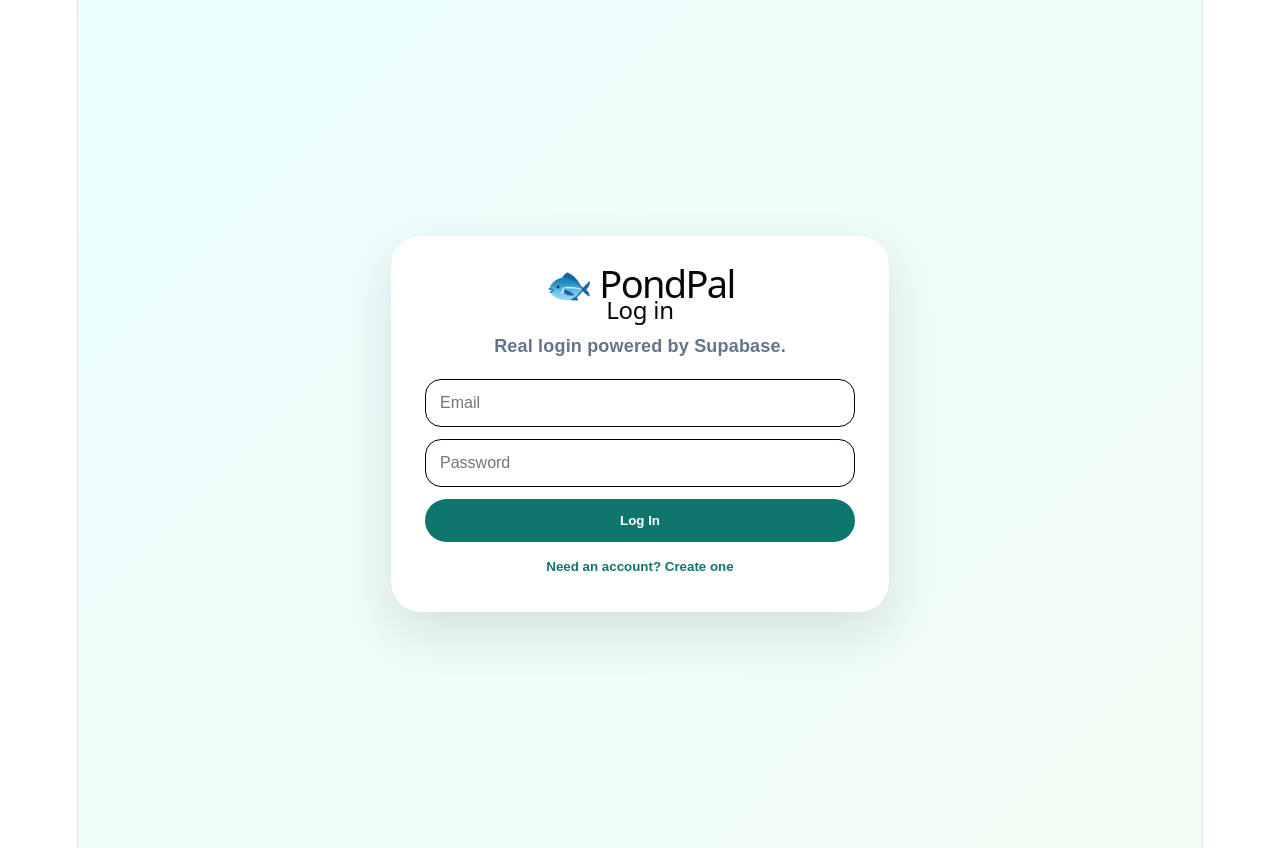
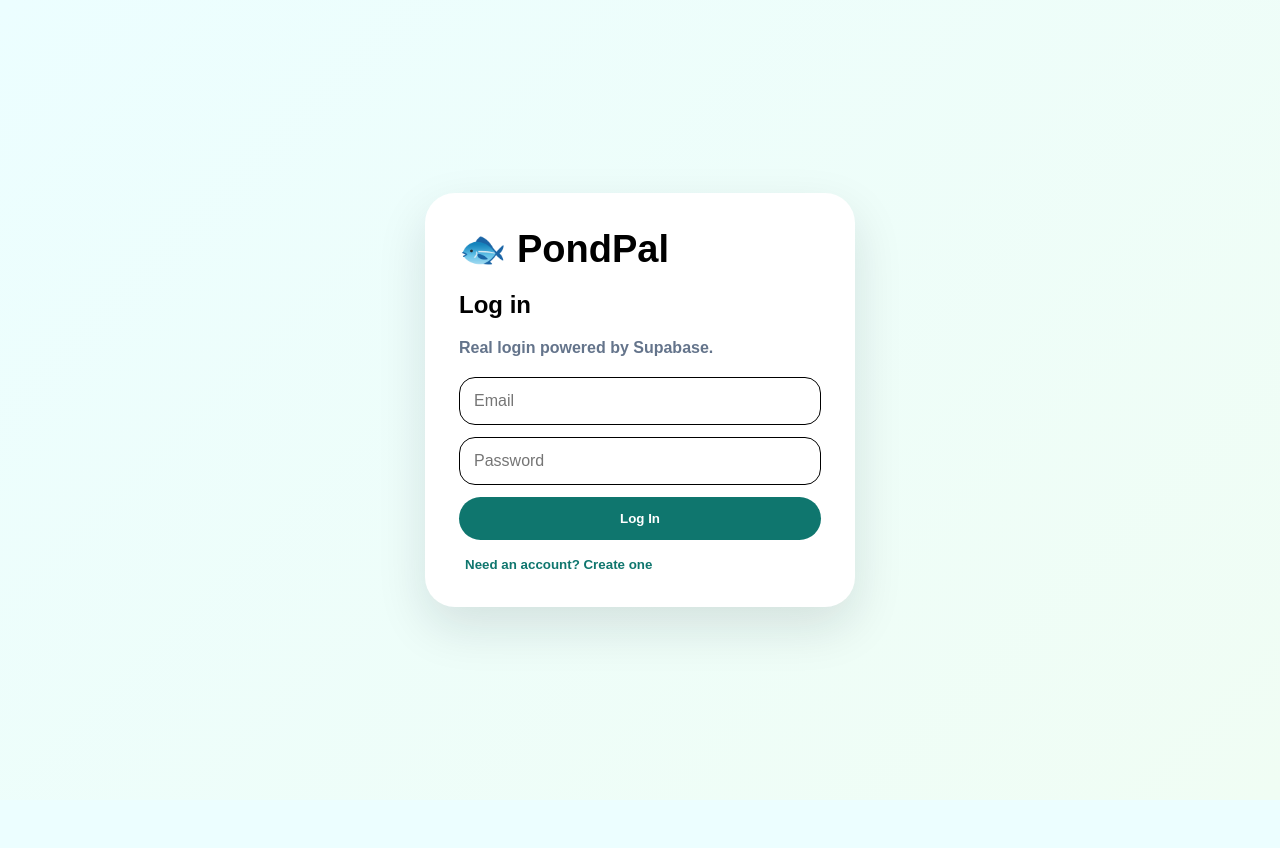
Before and after one commit to masonreeley-sys/PondPal, a React (Vite) app: page / in a window 1280 px wide. After the commit the page ends 800 px from the top, so only its background shows below. Built offline with nearby package versions, Linux system fonts and the light colour scheme.

Commit message:
Fix global layout CSS

```diff
--- a/src/App.jsx
+++ b/src/App.jsx
@@ -4,7 +4,7 @@ import "leaflet/dist/leaflet.css";
 import { supabase } from "./supabase";
 import venmoQr from "./assets/venmo-qr.png";
 
-const LAKE_CHARLESTON = { lat: 39.4666, lng: -88.1458 };
+const DEFAULT_LOCATION = { lat: 39.4666, lng: -88.1458 };
 const MILES_TO_METERS = 1609.34;
 
 const FALLBACK_WATERS = [
@@ -89,6 +89,8 @@ export default function App() {
   const [nearbyWaters, setNearbyWaters] = useState([]);
   const [mapLoading, setMapLoading] = useState(false);
   const [mapError, setMapError] = useState("");
+  const [userLocation, setUserLocation] = useState(DEFAULT_LOCATION);
+  const [locationLabel, setLocationLabel] = useState("Lake Charleston fallback");
 
   const theme = darkMode ? dark : light;
   const user = session?.user;
@@ -129,7 +131,9 @@ export default function App() {
   }, [user]);
 
   useEffect(() => {
-    if (tab === "map") fetchNearbyWaters();
+    if (tab === "map") {
+      getCurrentLocationAndFetch();
+    }
   }, [tab, mapRadius]);
 
   async function normalizeOldPublicLocations(loadedPonds) {
@@ -197,9 +201,45 @@ export default function App() {
     setNotes(noteData || []);
   }
 
-  async function fetchNearbyWaters() {
+  function getCurrentLocationAndFetch() {
+    if (!navigator.geolocation) {
+      setUserLocation(DEFAULT_LOCATION);
+      setLocationLabel("Lake Charleston fallback");
+      setMapError("Location is not supported by this browser. Showing Lake Charleston fallback.");
+      fetchNearbyWaters(DEFAULT_LOCATION);
+      return;
+    }
+
     setMapLoading(true);
     setMapError("");
+
+    navigator.geolocation.getCurrentPosition(
+      (position) => {
+        const coords = {
+          lat: position.coords.latitude,
+          lng: position.coords.longitude,
+        };
+
+        setUserLocation(coords);
+        setLocationLabel("your current location");
+        fetchNearbyWaters(coords);
+      },
+      () => {
+        setUserLocation(DEFAULT_LOCATION);
+        setLocationLabel("Lake Charleston fallback");
+        setMapError("Location permission was denied or unavailable. Showing Lake Charleston fallback.");
+        fetchNearbyWaters(DEFAULT_LOCATION);
+      },
+      {
+        enableHighAccuracy: true,
+        timeout: 10000,
+        maximumAge: 60000,
+      }
+    );
+  }
+
+  async function fetchNearbyWaters(center = userLocation) {
+    setMapLoading(true);
 
     try {
       const radiusMeters = Math.round(mapRadius * MILES_TO_METERS);
@@ -207,8 +247,8 @@ export default function App() {
       const query = `
         [out:json][timeout:35];
         (
-          way["natural"="water"]["water"~"lake|pond|reservoir"](around:${radiusMeters},${LAKE_CHARLESTON.lat},${LAKE_CHARLESTON.lng});
-          relation["natural"="water"]["water"~"lake|pond|reservoir"](around:${radiusMeters},${LAKE_CHARLESTON.lat},${LAKE_CHARLESTON.lng});
+          way["natural"="water"]["water"~"lake|pond|reservoir"](around:${radiusMeters},${center.lat},${center.lng});
+          relation["natural"="water"]["water"~"lake|pond|reservoir"](around:${radiusMeters},${center.lat},${center.lng});
         );
         out center tags 100;
       `;
@@ -251,18 +291,20 @@ export default function App() {
         }))
         .filter((item) => item.lat && item.lng);
 
-      const unique = Array.from(new Map(waters.map((w) => [w.name + w.lat + w.lng, w])).values());
+      const unique = Array.from(
+        new Map(waters.map((w) => [w.name + w.lat + w.lng, w])).values()
+      );
 
       if (unique.length === 0) {
-        setNearbyWaters(FALLBACK_WATERS);
-        setMapError("Live lake search found no results, so showing local starter lakes.");
+        setNearbyWaters([]);
+        setMapError("No named lakes, ponds, or reservoirs were found nearby. Try increasing the radius.");
         return;
       }
 
       setNearbyWaters(unique);
     } catch {
-      setNearbyWaters(FALLBACK_WATERS);
-      setMapError("Live lake search failed, so showing local starter lakes instead.");
+      setNearbyWaters([]);
+      setMapError("Live lake search failed. Try refreshing the map or allowing location access.");
     } finally {
       setMapLoading(false);
     }
@@ -393,7 +435,7 @@ export default function App() {
       .insert({
         user_id: user.id,
         name: water.name,
-        location: `${water.type} near Lake Charleston`,
+        location: `${water.type} near ${locationLabel}`,
         is_personal: false,
         xp: 0,
         level: 1,
@@ -696,7 +738,8 @@ export default function App() {
         style={{
           ...styles.sidebar,
           width: isMobile ? "100%" : "285px",
-          minWidth: isMobile ? "100%" : "285px",
+          minWidth: isMobile ? "0" : "285px",
+          maxWidth: "100%",
           height: isMobile ? "auto" : "100vh",
           position: isMobile ? "relative" : "sticky",
           borderRight: isMobile ? "none" : "1px solid",
@@ -867,9 +910,7 @@ export default function App() {
             <div style={{ ...styles.resultBox, background: theme.soft }}>
               <h3>Recommended Starter Plan</h3>
               {plan.map((item) => (
-                <p key={item} style={styles.check}>
-                  ✅ {item}
-                </p>
+                <p key={item} style={styles.check}>✅ {item}</p>
               ))}
             </div>
           </Panel>
@@ -886,9 +927,7 @@ export default function App() {
               "Wait before adding bass",
               "Track fish sizes after stocking",
             ].map((item) => (
-              <p key={item} style={styles.check}>
-                ✅ {item}
-              </p>
+              <p key={item} style={styles.check}>✅ {item}</p>
             ))}
           </Panel>
         )}
@@ -963,12 +1002,8 @@ export default function App() {
                 </div>
 
                 <details style={{ gridColumn: "1 / -1" }}>
-                  <summary style={{ cursor: "pointer", fontWeight: 800 }}>
-                    Notes
-                  </summary>
-                  <p style={{ marginBottom: 0 }}>
-                    {newCatch.estimate_notes || "No notes."}
-                  </p>
+                  <summary style={{ cursor: "pointer", fontWeight: 800 }}>Notes</summary>
+                  <p style={{ marginBottom: 0 }}>{newCatch.estimate_notes || "No notes."}</p>
                   <p style={{ color: theme.muted, fontWeight: 800 }}>
                     AI can be wrong. Confirm species and size before saving.
                   </p>
@@ -996,7 +1031,7 @@ export default function App() {
 
         {tab === "map" && (
           <Panel theme={theme}>
-            <h2>Waters Within {mapRadius} Miles of Lake Charleston</h2>
+            <h2>Waters Within {mapRadius} Miles of {locationLabel}</h2>
 
             <div style={styles.mapControls}>
               <select
@@ -1009,19 +1044,21 @@ export default function App() {
                 <option value={100}>100 miles</option>
                 <option value={200}>200 miles</option>
               </select>
-              <button style={styles.primaryButton} onClick={fetchNearbyWaters}>Refresh Map</button>
+              <button style={styles.primaryButton} onClick={getCurrentLocationAndFetch}>
+                Use My Location
+              </button>
             </div>
 
             {mapLoading && <p style={{ color: theme.muted, fontWeight: 900 }}>Loading lakes and ponds...</p>}
             {mapError && <p style={styles.error}>{mapError}</p>}
 
             <div style={styles.realMapBox}>
-              <MapContainer center={[LAKE_CHARLESTON.lat, LAKE_CHARLESTON.lng]} zoom={8} style={{ height: "100%", width: "100%" }}>
-                <MapUpdater center={LAKE_CHARLESTON} radius={mapRadius} />
+              <MapContainer center={[userLocation.lat, userLocation.lng]} zoom={8} style={{ height: "100%", width: "100%" }}>
+                <MapUpdater center={userLocation} radius={mapRadius} />
                 <TileLayer attribution="&copy; OpenStreetMap contributors" url="https://{s}.tile.openstreetmap.org/{z}/{x}/{y}.png" />
 
-                <CircleMarker center={[LAKE_CHARLESTON.lat, LAKE_CHARLESTON.lng]} radius={12} pathOptions={{ color: "#ef4444", fillColor: "#ef4444", fillOpacity: 0.9 }}>
-                  <Popup><strong>Lake Charleston Area</strong></Popup>
+                <CircleMarker center={[userLocation.lat, userLocation.lng]} radius={12} pathOptions={{ color: "#ef4444", fillColor: "#ef4444", fillOpacity: 0.9 }}>
+                  <Popup><strong>{locationLabel}</strong></Popup>
                 </CircleMarker>
 
                 {nearbyWaters.map((water) => (
@@ -1239,7 +1276,7 @@ function RecordTable({ rows, theme, deleteCatch, showAction = false }) {
   }
 
   return (
-    <div style={{ overflowX: "auto" }}>
+    <div style={styles.tableWrap}>
       <table style={styles.table}>
         <thead>
           <tr>
@@ -1318,7 +1355,7 @@ function LeaderboardTable({ rows, theme }) {
   }
 
   return (
-    <div style={{ overflowX: "auto" }}>
+    <div style={styles.tableWrap}>
       <table style={styles.table}>
         <thead>
           <tr>
@@ -1373,14 +1410,41 @@ const dark = {
 };
 
 const styles = {
-  authPage: { minHeight: "100vh", display: "grid", placeItems: "center", fontFamily: "Arial, sans-serif", padding: "24px" },
-  authCard: { width: "100%", maxWidth: "430px", background: "white", borderRadius: "30px", padding: "34px", boxShadow: "0 20px 50px rgba(15,23,42,.12)" },
+  authPage: {
+    minHeight: "100vh",
+    display: "grid",
+    placeItems: "center",
+    fontFamily: "Arial, sans-serif",
+    padding: "24px",
+  },
+  authCard: {
+    width: "100%",
+    maxWidth: "430px",
+    background: "white",
+    borderRadius: "30px",
+    padding: "34px",
+    boxShadow: "0 20px 50px rgba(15,23,42,.12)",
+  },
   authLogo: { fontSize: "38px", margin: 0 },
   authForm: { display: "grid", gap: "12px", marginTop: "20px" },
   error: { color: "#ef4444", fontWeight: 800 },
-  linkButton: { border: "none", background: "transparent", color: "#0f766e", fontWeight: 900, cursor: "pointer", marginTop: "16px" },
-
-  app: { minHeight: "100vh", display: "flex", fontFamily: "Arial, sans-serif" },
+  linkButton: {
+    border: "none",
+    background: "transparent",
+    color: "#0f766e",
+    fontWeight: 900,
+    cursor: "pointer",
+    marginTop: "16px",
+  },
+
+  app: {
+    minHeight: "100vh",
+    width: "100%",
+    display: "flex",
+    fontFamily: "Arial, sans-serif",
+    overflowX: "hidden",
+  },
+
   sidebar: {
     width: "285px",
     minWidth: "285px",
@@ -1395,50 +1459,230 @@ const styles = {
     height: "100vh",
     boxSizing: "border-box",
     overflowY: "auto",
-  },
+    overflowX: "hidden",
+  },
+
   logo: { fontSize: "30px", margin: 0 },
-  sidebarSub: { marginTop: "6px", fontWeight: 700, fontSize: "13px", wordBreak: "break-word" },
-  pondSelect: { width: "100%", marginTop: "14px", padding: "12px", borderRadius: "16px", border: "1px solid", fontWeight: 800 },
+  sidebarSub: {
+    marginTop: "6px",
+    fontWeight: 700,
+    fontSize: "13px",
+    wordBreak: "break-word",
+  },
+  pondSelect: {
+    width: "100%",
+    marginTop: "14px",
+    padding: "12px",
+    borderRadius: "16px",
+    border: "1px solid",
+    fontWeight: 800,
+  },
   sideNav: { display: "grid", gap: "10px", marginTop: "24px" },
-  sideButton: { border: "none", borderRadius: "18px", padding: "14px 16px", cursor: "pointer", fontWeight: "800", fontSize: "15px", display: "flex", gap: "12px", alignItems: "center", textAlign: "left", whiteSpace: "nowrap" },
-  modeButton: { border: "1px solid", borderRadius: "999px", padding: "14px", fontWeight: "900", cursor: "pointer" },
-  logoutButton: { background: "#ef4444", color: "white", border: "none", borderRadius: "999px", padding: "14px", fontWeight: "900", cursor: "pointer" },
-
-  main: { flex: 1, padding: "28px", maxWidth: "1240px", width: "100%", boxSizing: "border-box" },
-  topbar: { display: "flex", justifyContent: "space-between", alignItems: "center", marginBottom: "24px", gap: "16px", flexWrap: "wrap" },
+  sideButton: {
+    border: "none",
+    borderRadius: "18px",
+    padding: "14px 16px",
+    cursor: "pointer",
+    fontWeight: "800",
+    fontSize: "15px",
+    display: "flex",
+    gap: "12px",
+    alignItems: "center",
+    textAlign: "left",
+    whiteSpace: "nowrap",
+  },
+  modeButton: {
+    border: "1px solid",
+    borderRadius: "999px",
+    padding: "14px",
+    fontWeight: "900",
+    cursor: "pointer",
+  },
+  logoutButton: {
+    background: "#ef4444",
+    color: "white",
+    border: "none",
+    borderRadius: "999px",
+    padding: "14px",
+    fontWeight: "900",
+    cursor: "pointer",
+  },
+
+  main: {
+    flex: 1,
+    padding: "28px",
+    width: "100%",
+    maxWidth: "none",
+    minWidth: 0,
+    boxSizing: "border-box",
+    overflowX: "hidden",
+  },
+
+  topbar: {
+    display: "flex",
+    justifyContent: "space-between",
+    alignItems: "center",
+    marginBottom: "24px",
+    gap: "16px",
+    flexWrap: "wrap",
+  },
   pageTitle: { margin: 0, fontSize: "clamp(28px, 7vw, 34px)" },
   subtitle: { marginTop: "6px", fontWeight: 700 },
-  primaryButton: { background: "#0f766e", color: "white", border: "none", borderRadius: "999px", padding: "14px 22px", fontWeight: "900", cursor: "pointer" },
-  secondaryButton: { background: "#2563eb", color: "white", border: "none", borderRadius: "999px", padding: "14px 22px", fontWeight: "900", cursor: "pointer" },
-
-  badge: { display: "inline-block", background: "rgba(255,255,255,.18)", padding: "8px 12px", borderRadius: "999px", fontWeight: 900, margin: "0 0 14px" },
-  hero: { background: "linear-gradient(135deg, #064e3b, #0891b2)", color: "white", borderRadius: "34px", padding: "clamp(22px, 5vw, 36px)", display: "grid", gridTemplateColumns: "repeat(auto-fit, minmax(240px, 1fr))", gap: "24px", boxShadow: "0 20px 50px rgba(15,118,110,.25)", marginBottom: "22px" },
-  heroTitle: { fontSize: "clamp(34px, 8vw, 46px)", margin: "0 0 14px", lineHeight: 1 },
+  primaryButton: {
+    background: "#0f766e",
+    color: "white",
+    border: "none",
+    borderRadius: "999px",
+    padding: "14px 22px",
+    fontWeight: "900",
+    cursor: "pointer",
+  },
+  secondaryButton: {
+    background: "#2563eb",
+    color: "white",
+    border: "none",
+    borderRadius: "999px",
+    padding: "14px 22px",
+    fontWeight: "900",
+    cursor: "pointer",
+  },
+
+  badge: {
+    display: "inline-block",
+    background: "rgba(255,255,255,.18)",
+    padding: "8px 12px",
+    borderRadius: "999px",
+    fontWeight: 900,
+    margin: "0 0 14px",
+  },
+  hero: {
+    background: "linear-gradient(135deg, #064e3b, #0891b2)",
+    color: "white",
+    borderRadius: "34px",
+    padding: "clamp(22px, 5vw, 36px)",
+    display: "grid",
+    gridTemplateColumns: "repeat(auto-fit, minmax(240px, 1fr))",
+    gap: "24px",
+    boxShadow: "0 20px 50px rgba(15,118,110,.25)",
+    marginBottom: "22px",
+    maxWidth: "100%",
+    overflow: "hidden",
+  },
+  heroTitle: {
+    fontSize: "clamp(34px, 8vw, 46px)",
+    margin: "0 0 14px",
+    lineHeight: 1,
+  },
   heroText: { fontSize: "18px", lineHeight: 1.6, opacity: 0.9 },
-  scoreCard: { background: "rgba(255,255,255,.15)", borderRadius: "28px", padding: "24px" },
+  scoreCard: {
+    background: "rgba(255,255,255,.15)",
+    borderRadius: "28px",
+    padding: "24px",
+    minWidth: 0,
+  },
   scoreLabel: { margin: 0, opacity: 0.8, fontWeight: 700 },
   score: { fontSize: "64px", margin: "10px 0" },
   scoreText: { fontWeight: 800, lineHeight: 1.4, margin: 0 },
   healthInfoBox: { marginTop: "14px", display: "grid", gap: "8px" },
-  progressBack: { background: "rgba(255,255,255,.25)", height: "12px", borderRadius: "999px", overflow: "hidden" },
+  progressBack: {
+    background: "rgba(255,255,255,.25)",
+    height: "12px",
+    borderRadius: "999px",
+    overflow: "hidden",
+  },
   progressFill: { background: "#bef264", height: "100%" },
 
-  grid: { display: "grid", gridTemplateColumns: "repeat(auto-fit, minmax(190px, 1fr))", gap: "18px" },
-  card: { border: "1px solid", borderRadius: "26px", padding: "26px", boxShadow: "0 12px 30px rgba(15,23,42,.08)" },
+  grid: {
+    display: "grid",
+    gridTemplateColumns: "repeat(auto-fit, minmax(190px, 1fr))",
+    gap: "18px",
+    width: "100%",
+    maxWidth: "100%",
+  },
+  card: {
+    border: "1px solid",
+    borderRadius: "26px",
+    padding: "26px",
+    boxShadow: "0 12px 30px rgba(15,23,42,.08)",
+    minWidth: 0,
+    overflow: "hidden",
+  },
   cardEmoji: { fontSize: "34px" },
   cardTitle: { fontWeight: 800 },
-  cardValue: { fontSize: "28px", margin: 0 },
-
-  panel: { border: "1px solid", borderRadius: "28px", padding: "clamp(18px, 5vw, 30px)", boxShadow: "0 12px 30px rgba(15,23,42,.08)" },
-  label: { display: "block", marginTop: "18px", marginBottom: "8px", fontWeight: "900" },
-  input: { width: "100%", padding: "14px", borderRadius: "16px", border: "1px solid", fontSize: "16px", boxSizing: "border-box" },
-  resultBox: { marginTop: "22px", borderRadius: "22px", padding: "20px" },
+  cardValue: { fontSize: "28px", margin: 0, overflowWrap: "anywhere" },
+
+  panel: {
+    border: "1px solid",
+    borderRadius: "28px",
+    padding: "clamp(18px, 5vw, 30px)",
+    boxShadow: "0 12px 30px rgba(15,23,42,.08)",
+    width: "100%",
+    maxWidth: "100%",
+    overflow: "hidden",
+    boxSizing: "border-box",
+  },
+  label: {
+    display: "block",
+    marginTop: "18px",
+    marginBottom: "8px",
+    fontWeight: "900",
+  },
+  input: {
+    width: "100%",
+    padding: "14px",
+    borderRadius: "16px",
+    border: "1px solid",
+    fontSize: "16px",
+    boxSizing: "border-box",
+    minWidth: 0,
+  },
+  resultBox: {
+    marginTop: "22px",
+    borderRadius: "22px",
+    padding: "20px",
+    maxWidth: "100%",
+    overflow: "hidden",
+  },
   check: { fontSize: "17px", fontWeight: "700" },
-  textarea: { width: "100%", minHeight: "150px", padding: "16px", borderRadius: "18px", border: "1px solid", fontSize: "16px", marginBottom: "16px", boxSizing: "border-box" },
-  answer: { marginTop: "20px", padding: "20px", borderRadius: "20px", fontWeight: "800", lineHeight: 1.6 },
-  catchForm: { display: "grid", gridTemplateColumns: "repeat(auto-fit, minmax(170px, 1fr))", gap: "12px", marginBottom: "24px" },
+  textarea: {
+    width: "100%",
+    minHeight: "150px",
+    padding: "16px",
+    borderRadius: "18px",
+    border: "1px solid",
+    fontSize: "16px",
+    marginBottom: "16px",
+    boxSizing: "border-box",
+    resize: "vertical",
+  },
+  answer: {
+    marginTop: "20px",
+    padding: "20px",
+    borderRadius: "20px",
+    fontWeight: "800",
+    lineHeight: 1.6,
+    overflowWrap: "anywhere",
+  },
+  catchForm: {
+    display: "grid",
+    gridTemplateColumns: "repeat(auto-fit, minmax(170px, 1fr))",
+    gap: "12px",
+    marginBottom: "24px",
+    width: "100%",
+    maxWidth: "100%",
+  },
   noteList: { display: "grid", gap: "12px", marginTop: "18px" },
-  noteCard: { border: "1px solid", borderRadius: "20px", padding: "18px", display: "flex", justifyContent: "space-between", gap: "16px", alignItems: "flex-start" },
+  noteCard: {
+    border: "1px solid",
+    borderRadius: "20px",
+    padding: "18px",
+    display: "flex",
+    justifyContent: "space-between",
+    gap: "16px",
+    alignItems: "flex-start",
+    flexWrap: "wrap",
+    overflowWrap: "anywhere",
+  },
 
   compactAiResult: {
     border: "1px solid",
@@ -1450,6 +1694,8 @@ const styles = {
     gap: "8px 12px",
     alignItems: "center",
     fontSize: "14px",
+    maxWidth: "100%",
+    overflow: "hidden",
   },
 
   aiPill: {
@@ -1472,6 +1718,8 @@ const styles = {
     alignItems: "center",
     gap: "16px",
     flexWrap: "wrap",
+    maxWidth: "100%",
+    overflow: "hidden",
   },
 
   qrWrap: {
@@ -1491,10 +1739,28 @@ const styles = {
     padding: "8px",
   },
 
-  table: { width: "100%", borderCollapse: "collapse", minWidth: "920px" },
+  tableWrap: {
+    width: "100%",
+    maxWidth: "100%",
+    overflowX: "auto",
+    WebkitOverflowScrolling: "touch",
+  },
+  table: {
+    width: "100%",
+    borderCollapse: "collapse",
+    minWidth: "760px",
+  },
   th: { textAlign: "left", padding: "14px", color: "#0f766e" },
   td: { padding: "14px", fontWeight: "700" },
-  deleteButton: { background: "#ef4444", color: "white", border: "none", borderRadius: "999px", padding: "9px 14px", fontWeight: "900", cursor: "pointer" },
+  deleteButton: {
+    background: "#ef4444",
+    color: "white",
+    border: "none",
+    borderRadius: "999px",
+    padding: "9px 14px",
+    fontWeight: "900",
+    cursor: "pointer",
+  },
   catchPhoto: {
     width: "90px",
     height: "90px",
@@ -1504,6 +1770,20 @@ const styles = {
     transition: "transform 0.15s ease",
   },
 
-  mapControls: { display: "grid", gridTemplateColumns: "repeat(auto-fit, minmax(180px, 1fr))", gap: "12px", marginBottom: "16px" },
-  realMapBox: { height: "min(70vh, 560px)", minHeight: "420px", borderRadius: "24px", overflow: "hidden", border: "1px solid #dbeafe" },
+  mapControls: {
+    display: "grid",
+    gridTemplateColumns: "repeat(auto-fit, minmax(180px, 1fr))",
+    gap: "12px",
+    marginBottom: "16px",
+    width: "100%",
+  },
+  realMapBox: {
+    height: "min(70vh, 560px)",
+    minHeight: "420px",
+    borderRadius: "24px",
+    overflow: "hidden",
+    border: "1px solid #dbeafe",
+    width: "100%",
+    maxWidth: "100%",
+  },
 };
--- a/src/index.css
+++ b/src/index.css
@@ -1,111 +1,42 @@
-:root {
-  --text: #6b6375;
-  --text-h: #08060d;
-  --bg: #fff;
-  --border: #e5e4e7;
-  --code-bg: #f4f3ec;
-  --accent: #aa3bff;
-  --accent-bg: rgba(170, 59, 255, 0.1);
-  --accent-border: rgba(170, 59, 255, 0.5);
-  --social-bg: rgba(244, 243, 236, 0.5);
-  --shadow:
-    rgba(0, 0, 0, 0.1) 0 10px 15px -3px, rgba(0, 0, 0, 0.05) 0 4px 6px -2px;
-
-  --sans: system-ui, 'Segoe UI', Roboto, sans-serif;
-  --heading: system-ui, 'Segoe UI', Roboto, sans-serif;
-  --mono: ui-monospace, Consolas, monospace;
-
-  font: 18px/145% var(--sans);
-  letter-spacing: 0.18px;
-  color-scheme: light dark;
-  color: var(--text);
-  background: var(--bg);
-  font-synthesis: none;
-  text-rendering: optimizeLegibility;
-  -webkit-font-smoothing: antialiased;
-  -moz-osx-font-smoothing: grayscale;
-
-  @media (max-width: 1024px) {
-    font-size: 16px;
-  }
+html,
+body,
+#root {
+  width: 100%;
+  min-width: 100%;
+  min-height: 100%;
+  margin: 0;
+  padding: 0;
 }
 
-@media (prefers-color-scheme: dark) {
-  :root {
-    --text: #9ca3af;
-    --text-h: #f3f4f6;
-    --bg: #16171d;
-    --border: #2e303a;
-    --code-bg: #1f2028;
-    --accent: #c084fc;
-    --accent-bg: rgba(192, 132, 252, 0.15);
-    --accent-border: rgba(192, 132, 252, 0.5);
-    --social-bg: rgba(47, 48, 58, 0.5);
-    --shadow:
-      rgba(0, 0, 0, 0.4) 0 10px 15px -3px, rgba(0, 0, 0, 0.25) 0 4px 6px -2px;
-  }
-
-  #social .button-icon {
-    filter: invert(1) brightness(2);
-  }
+html {
+  background: #ecfeff;
+  overflow-x: hidden;
 }
 
 body {
   margin: 0;
+  min-width: 320px;
+  min-height: 100vh;
+  overflow-x: hidden;
+  font-family: Arial, sans-serif;
 }
 
-#root {
-  width: 1126px;
-  max-width: 100%;
-  margin: 0 auto;
-  text-align: center;
-  border-inline: 1px solid var(--border);
-  min-height: 100svh;
-  display: flex;
-  flex-direction: column;
+* {
   box-sizing: border-box;
 }
 
-h1,
-h2 {
-  font-family: var(--heading);
-  font-weight: 500;
-  color: var(--text-h);
+button,
+input,
+select,
+textarea {
+  font-family: inherit;
 }
 
-h1 {
-  font-size: 56px;
-  letter-spacing: -1.68px;
-  margin: 32px 0;
-  @media (max-width: 1024px) {
-    font-size: 36px;
-    margin: 20px 0;
-  }
-}
-h2 {
-  font-size: 24px;
-  line-height: 118%;
-  letter-spacing: -0.24px;
-  margin: 0 0 8px;
-  @media (max-width: 1024px) {
-    font-size: 20px;
-  }
-}
-p {
-  margin: 0;
+img {
+  max-width: 100%;
 }
 
-code,
-.counter {
-  font-family: var(--mono);
-  display: inline-flex;
-  border-radius: 4px;
-  color: var(--text-h);
+.leaflet-container {
+  width: 100%;
+  height: 100%;
 }
-
-code {
-  font-size: 15px;
-  line-height: 135%;
-  padding: 4px 8px;
-  background: var(--code-bg);
-}
```
